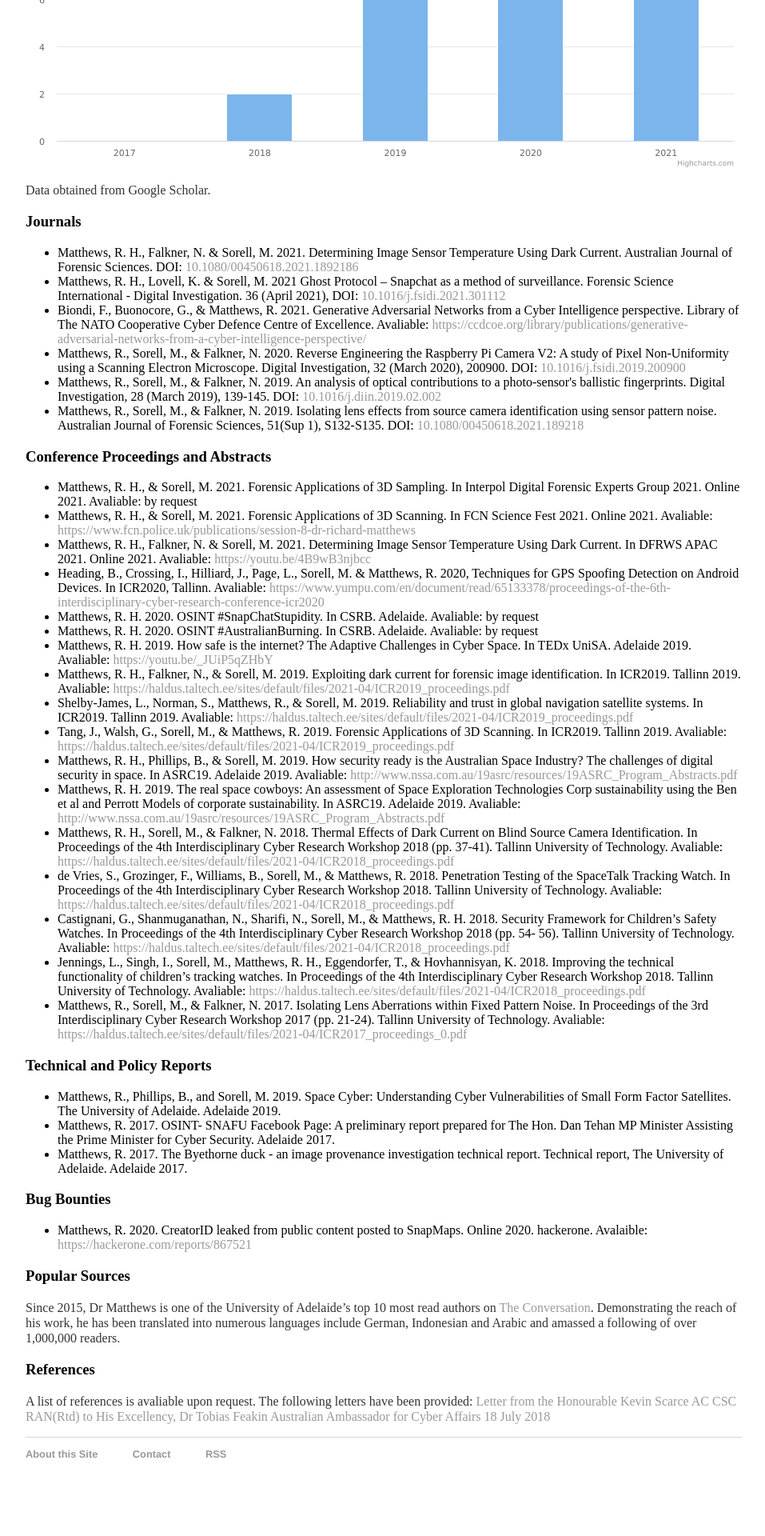
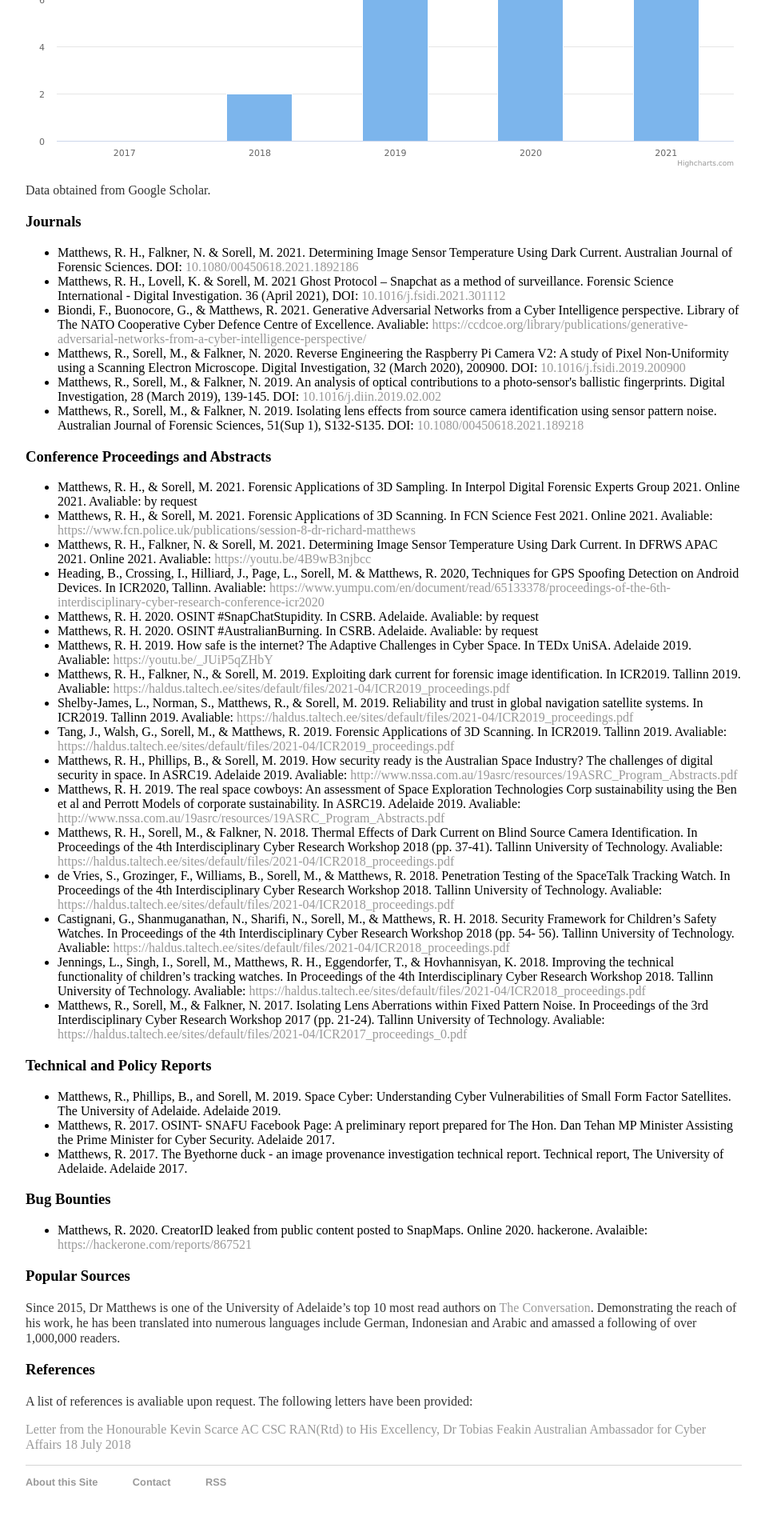
Before and after one commit to rhematt/rhematt.github.io, a Jekyll site: the page built from cv/index.html, in a window 1280 px wide. Shown: the part 1304-3224 px from the top of the page at 80% size, without its empty margins (160-1117 px from the left). Built offline with Jekyll 4.4.1, drawn with Linux system fonts in a browser that asks for light colours; before the commit the page ends 3189 px from its top, so only the background shows below that.

```diff
--- a/cv/index.html
+++ b/cv/index.html
@@ -144,6 +144,6 @@ title: CV of Dr Richard Matthews
 
 <div>
 	<h3>References</h3>
-	<p> A list of references is avaliable upon request. The following letters have been provided:
-		<a href="/files/ScarceFeakinReferencePersonal180718.pdf">Letter from the Honourable Kevin Scarce AC CSC RAN(Rtd) to His Excellency, Dr Tobias Feakin Australian Ambassador for Cyber Affairs 18 July 2018</a>
+	<p> A list of references is avaliable upon request. The following letters have been provided:</p>
+		<p><a href="/files/ScarceFeakinReferencePersonal180718.pdf">Letter from the Honourable Kevin Scarce AC CSC RAN(Rtd) to His Excellency, Dr Tobias Feakin Australian Ambassador for Cyber Affairs 18 July 2018</a></p>
 </div>
```
